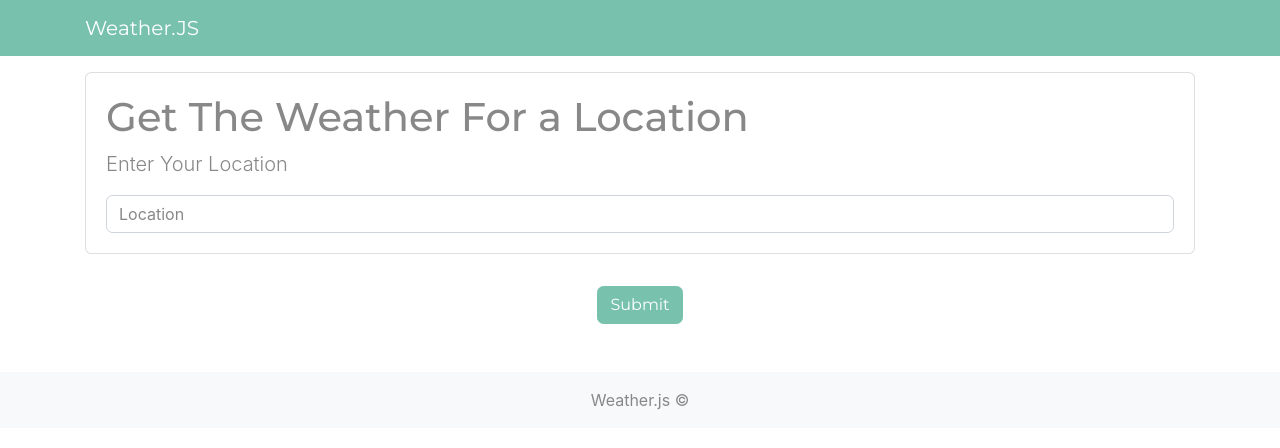
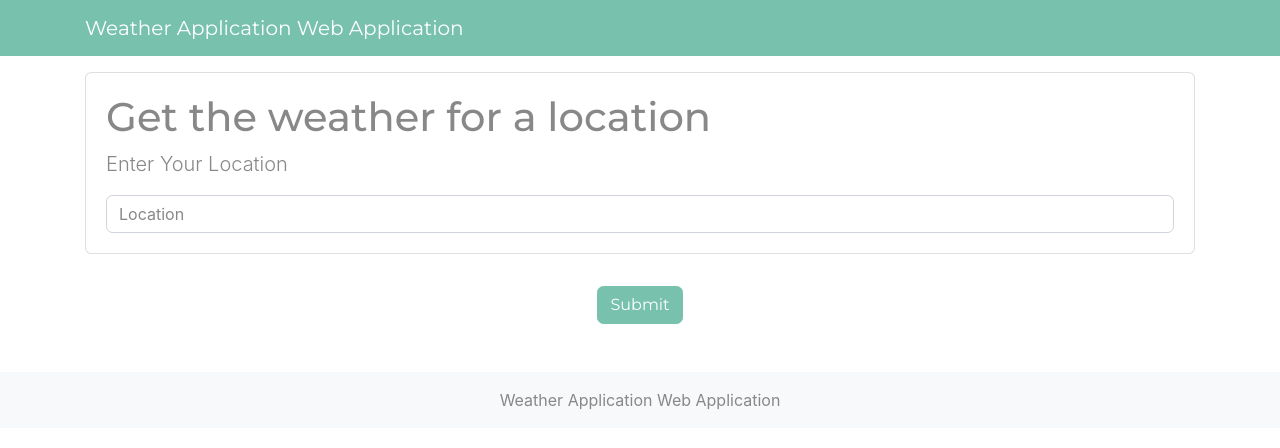
Before and after one commit to AnushriPhate/Weather-Web-Application, a plain HTML site: page index.html in a window 1280 px wide. Drawn offline with nearby package versions, Linux system fonts and the light colour scheme.

Commit message:
Update index.html

```diff
--- a/index.html
+++ b/index.html
@@ -7,18 +7,18 @@
   <head>
     <meta charset="UTF-8" />
     <meta name="viewport" content="width=device-width, initial-scale=1.0" />
-    <title>Document</title>
+    <title>Weather Application Web Application</title>
   </head>
   <body>
     <body>
         <nav class="navbar navbar-dark bg-primary mb-3">
             <div class="container">
-                <a href="#" class="navbar-brand">Weather.JS</a>
+                <a href="#" class="navbar-brand">Weather Application Web Application</a>
             </div>
         </nav>
         <div class="container searchContainer">
             <div class="search card card-body">
-                <h1>Get The Weather For a Location</h1>
+                <h1>Get the weather for a location</h1>
                 <p class="lead">Enter Your Location</p>
                 <input type="text" id="searchUser" class="form-control" placeholder="Location">
             </div>
@@ -33,7 +33,7 @@
 
         </div>
         <footer class="mt-5 p-3 text-center bg-light">
-             Weather.js &copy;
+             Weather Application Web Application
         </footer>
   </body>
   <script src="fetch.js"></script>
```
